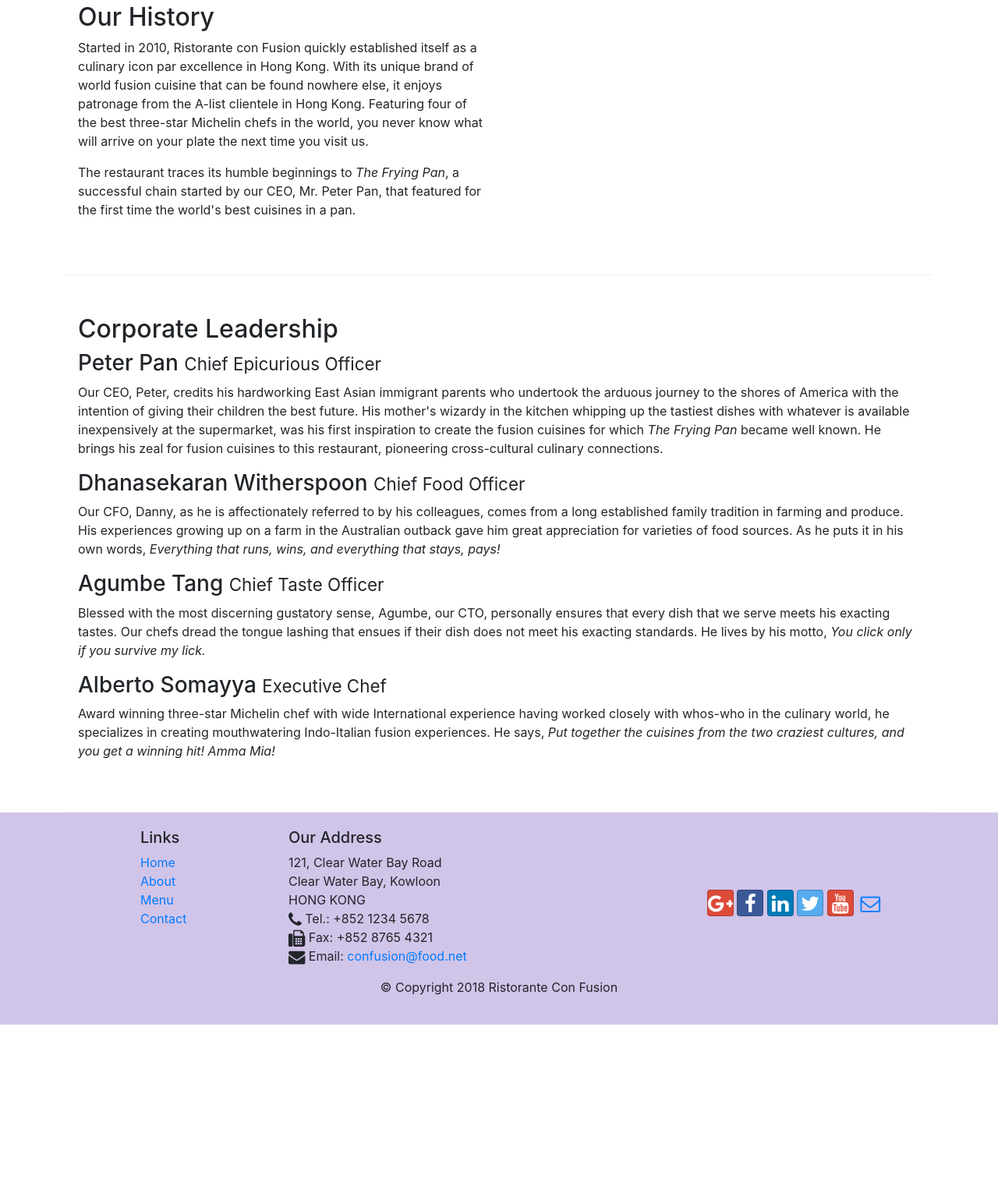
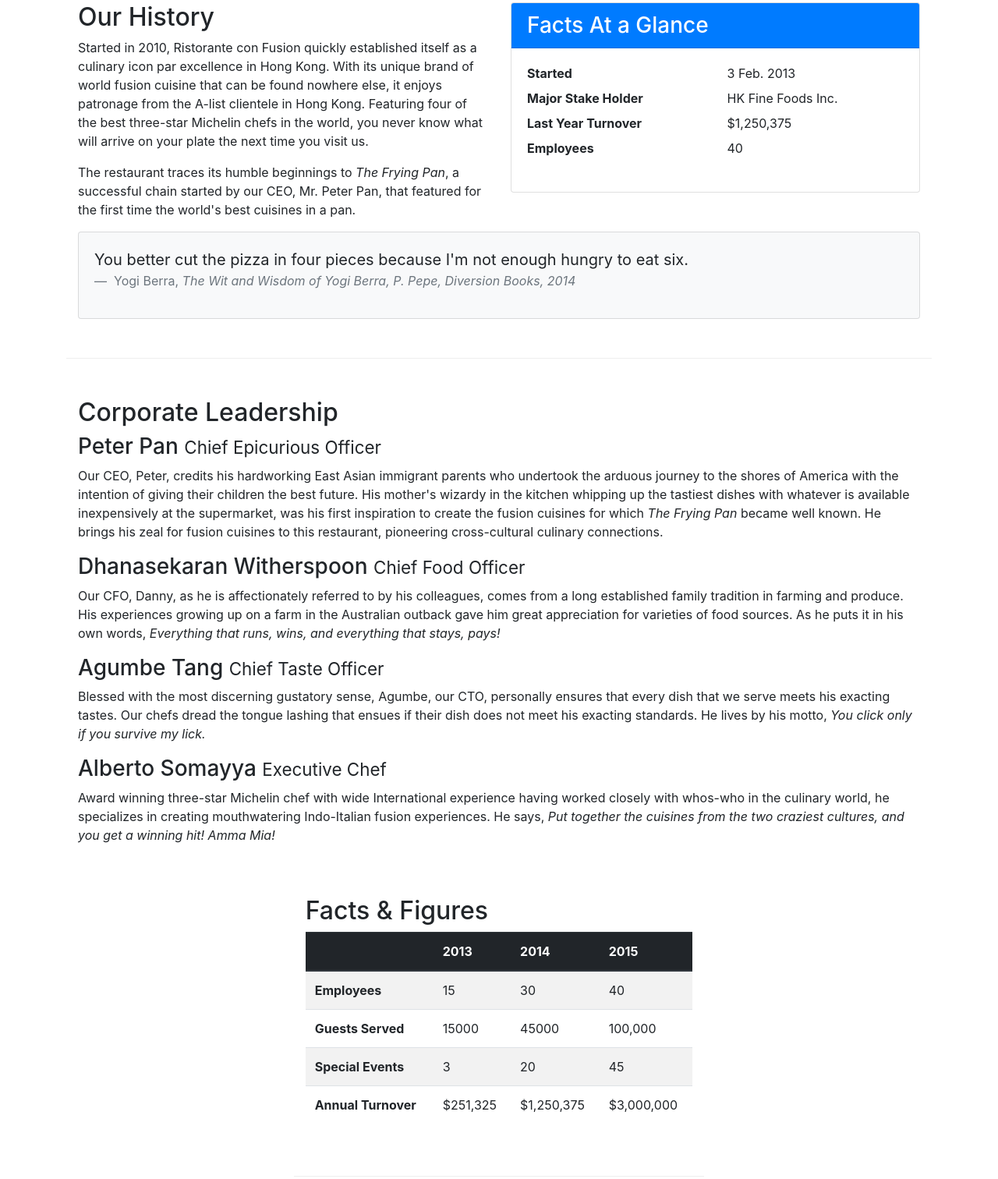
Before and after one commit to sumitkumarjethani/Intro-Bootstrap, a website: page aboutus.html in a window 1280 px wide. Shown: the part 512-2024 px from the top of the page at 78% size. Before the commit the page ends 1826 px from the top, so only its background shows below. Drawn offline with nearby package versions, Linux system fonts and the light colour scheme.

Commit message:
Table and Cards Bootstrap

```diff
--- a/aboutus.html
+++ b/aboutus.html
@@ -76,6 +76,37 @@
                 <p>The restaurant traces its humble beginnings to <em>The Frying Pan</em>, a successful chain started by our CEO, Mr. Peter Pan, that featured for the first time the world's best cuisines in a pan.</p>
             </div>
             <div class="col-12 col-sm">
+                <div class="card">
+                    <h3 class="card-header bg-primary text-white">Facts At a Glance</h3>
+                    <div class="card-body">
+                        <dl class="row">
+                            <dt class="col-6">Started</dt>
+                            <dd class="col-6">3 Feb. 2013</dd>
+                            <dt class="col-6">Major Stake Holder</dt>
+                            <dd class="col-6">HK Fine Foods Inc.</dd>
+                            <dt class="col-6">Last Year Turnover</dt>
+                            <dd class="col-6">$1,250,375</dd>
+                            <dt class="col-6">Employees</dt>
+                            <dd class="col-6">40</dd>
+
+                        </dl>
+                    </div>
+                </div>
+            </div>
+            <div class="col-12">
+                <div class="card card-body bg-light">
+                    <blockquote class="blockquote">
+                        <p class="mb-0">
+                            You better cut the pizza in four pieces because I'm not enough hungry to eat six.
+                        </p>
+                        <footer class="blockquote-footer">
+                            Yogi Berra,
+                            <cite title="Source Title">
+                                The Wit and Wisdom of Yogi Berra, P. Pepe, Diversion Books, 2014
+                            </cite>
+                        </footer>
+                    </blockquote>
+                </div>
             </div>
         </div>
 
@@ -91,6 +122,51 @@
                 <p class= "d-none d-sm-block">Blessed with the most discerning gustatory sense, Agumbe, our CTO, personally ensures that every dish that we serve meets his exacting tastes. Our chefs dread the tongue lashing that ensues if their dish does not meet his exacting standards. He lives by his motto, <em>You click only if you survive my lick.</em></p>
                 <h3>Alberto Somayya <small>Executive Chef</small></h3>
                 <p class= "d-none d-sm-block">Award winning three-star Michelin chef with wide International experience having worked closely with whos-who in the culinary world, he specializes in creating mouthwatering Indo-Italian fusion experiences. He says, <em>Put together the cuisines from the two craziest cultures, and you get a winning hit! Amma Mia!</em></p>
+            </div>
+            <div class="row row-content">
+                <div class="col-12">
+                    <h2>Facts &amp; Figures</h2>
+                    <div class="table-responsive">
+                        <table class="table table-striped">
+                            <thead class="thead-dark">
+                                <tr>
+                                    <th>&nbsp;</th>
+                                    <th>2013</th>
+                                    <th>2014</th>
+                                    <th>2015</th>
+                                </tr>
+                            </thead>
+                            <tbody>
+                                <tr>
+                                    <th>Employees</th>
+                                    <td>15</td>
+                                    <td>30</td>
+                                    <td>40</td>
+                                </tr>
+                                <tr>
+                                    <th>Guests Served</th>
+                                    <td>15000</td>
+                                    <td>45000</td>
+                                    <td>100,000</td>
+                                </tr>
+                                <tr>
+                                    <th>Special Events</th>
+                                    <td>3</td>
+                                    <td>20</td>
+                                    <td>45</td>
+                                </tr>
+                                <tr>
+                                    <th>Annual Turnover</th>
+                                    <td>$251,325</td>
+                                    <td>$1,250,375</td>
+                                    <td>$3,000,000</td>
+                                </tr>
+                            </tbody>
+                        </table>
+                    </div>
+                </div>
+                <div class="col-12 col-sm-3">
+                </div>
             </div>
        </div>
 
```
